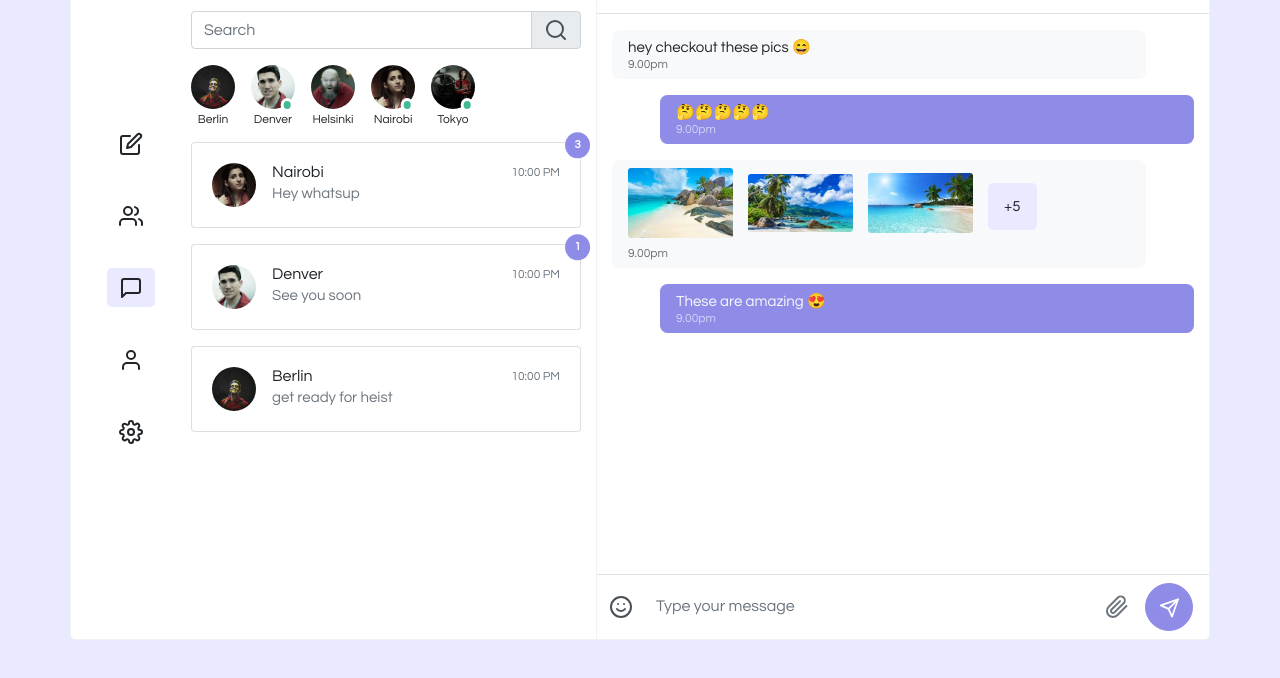
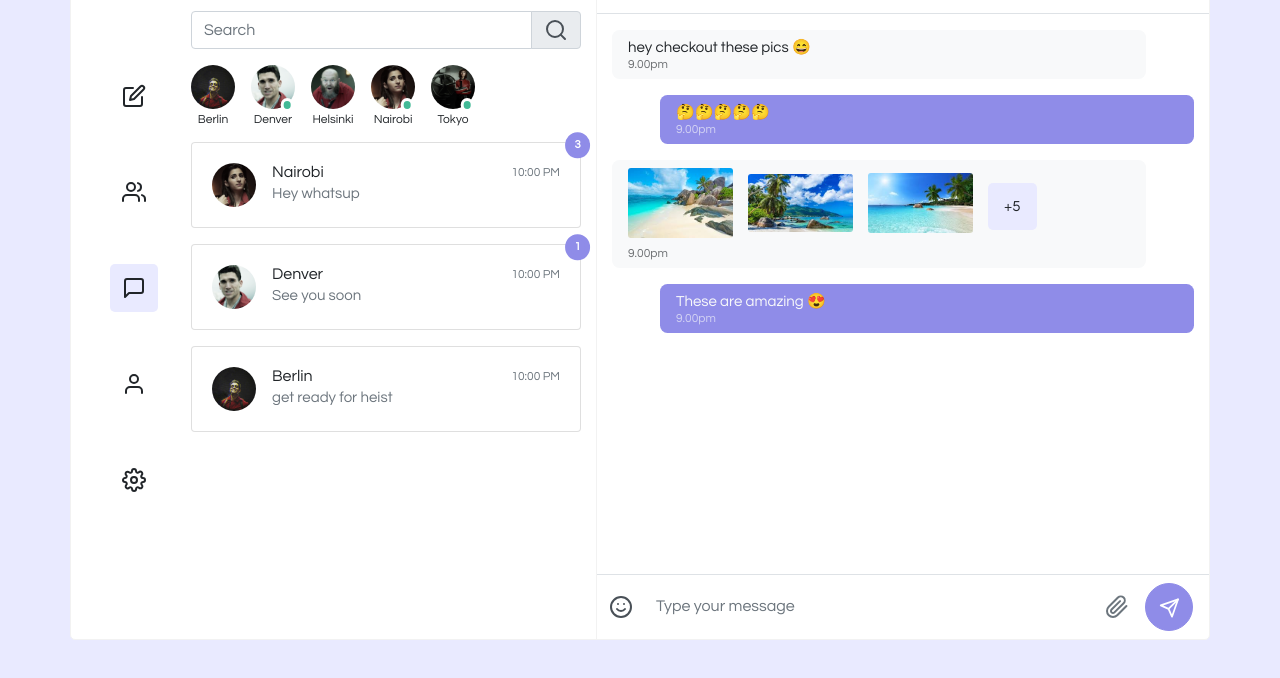
Before and after one commit to arvindhcm/react_chatapp, a React app: page / in a window 1280 px wide. Shown: the part 112-790 px from the top of the page. Built offline with nearby package versions, Linux system fonts and the light colour scheme.

Commit message:
[SAFARI BROWSER SUPPORT]

```diff
--- a/src/index.js
+++ b/src/index.js
@@ -95,14 +95,14 @@ console.log(activeTab)
 
       <div className={`layout ` + (isDesktop? 'container':'') }>
 
-<div className={`navigation navbar py-3 px-4 border-top`}>
-          <ul className={`nav navbar-nav flex-row flex-lg-column flex-grow-1 justify-content-between justify-content-lg-center root-nav`} >
+<div className={`navigation px-4 border-top`}>
+          <ul className={`nav navbar-nav flex-row flex-lg-column flex-grow-1 justify-content-between justify-content-lg-center py-2 root-nav`} >
 
-            <li><a className={this.state.activeTab == 2? 'active':''}>  <Edit onClick={e => this.switchTab(e,2) }/>  </a></li>
-            <li className={`mt-lg-5`}>  <a className={this.state.activeTab == 3? 'active':''}>  <Users onClick={e => this.switchTab(e,3) }/>  </a> </li>
-            <li className={`mt-lg-5`}> <a className={this.state.activeTab == 1? 'active':''}>  <MessageSquare onClick={ e => this.switchTab(e,1)} />  </a> </li>
-            <li className={`mt-lg-5`}> <a className={this.state.activeTab == 4? 'active':''}>  <User onClick={e => this.switchTab(e,4) }/>  </a> </li>
-            <li className={`mt-lg-5`}>  <a className={this.state.activeTabForMain ==2 && this.state.mainOpen? 'active':''}>  <Settings onClick={e => this.switchTabForMain(e,2) }/>  </a> </li>
+            <li className={this.state.activeTab == 2? 'active':''}><a >  <Edit onClick={e => this.switchTab(e,2) }/>  </a></li>
+            <li className={`mt-lg-5 `+(this.state.activeTab == 3? 'active':'')}>  <a>  <Users onClick={e => this.switchTab(e,3) }/>  </a> </li>
+            <li className={`mt-lg-5 `+(this.state.activeTab == 1? 'active':'')}> <a>  <MessageSquare onClick={ e => this.switchTab(e,1)} />  </a> </li>
+            <li className={`mt-lg-5 `+(this.state.activeTab == 4? 'active':'')}> <a >  <User onClick={e => this.switchTab(e,4) }/>  </a> </li>
+            <li className={`mt-lg-5 `+(this.state.activeTabForMain == 2 && this.state.mainOpen? 'active':'')}> <a >  <Settings onClick={e => this.switchTabForMain(e,2) }/>  </a> </li>
 
           </ul>
 
--- a/src/main.scss
+++ b/src/main.scss
@@ -63,6 +63,13 @@ a,a:hover{
 .chat-window > .chat-content{
   flex: 2;
 }
+
+// .chat-footer{
+//   bottom: 0;
+//   position: absolute;
+//   width: 100%;
+// }
+
 .chat-footer  textarea{
   overflow: hidden;
   resize: none;
@@ -259,15 +266,16 @@ background-color:#f8f9fa;
   }
 }
 
-.root-nav li a{
+.root-nav li {
   padding: 0.8em;
 }
 
-.root-nav li a.active{
-background-color: #E9EAFF;
+.root-nav li.active{
 
+    background-color: #E9EAFF;
     border-radius: 5px;
 }
+
 .groupimgHolder{
   width: 4em;
   height: 4em;
```
